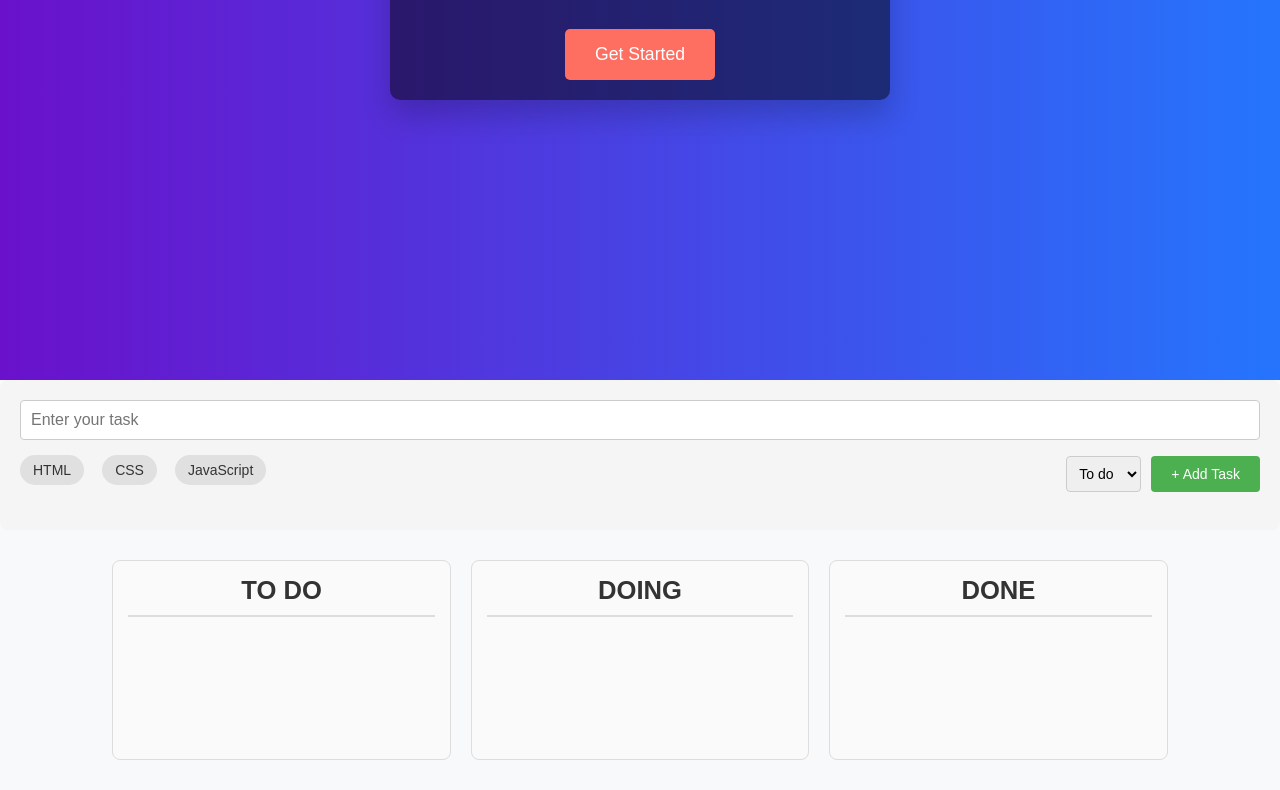
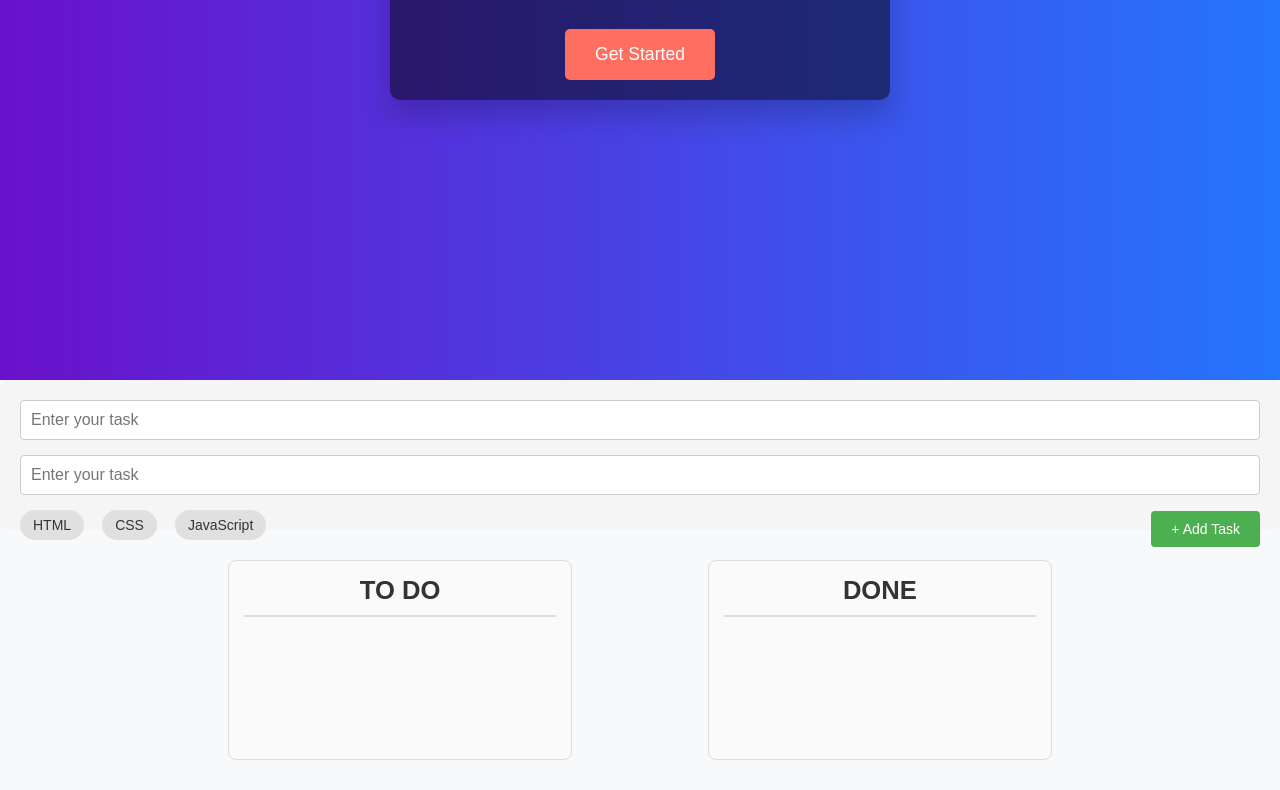
Before and after one commit to nipunasahanmahaliyana/sisara_todo, a React (Create React App) app: page / in a window 1280 px wide. Shown: the part 420-1210 px from the top of the page. Built offline with nearby package versions, Linux system fonts and the light colour scheme.

Commit message:
set as done

```diff
--- a/src/App.js
+++ b/src/App.js
@@ -7,12 +7,19 @@ import WelcomeScreen from "./components/Welcome";
 
 function App() {
   const [tasks, setTasks] = useState([]);
+  const [completedTasks, setCompletedTasks] = useState([]);
   const [isModalOpen, setIsModalOpen] = useState(false);
   const [selectedTask, setSelectedTask] = useState(null);
 
   const handleDelete = (taskIndex) => {
     const newTasks = tasks.filter((_, index) => index !== taskIndex);
     setTasks(newTasks);
+    alert("Task Deleted Successfully");
+  };
+
+  const handleDoneDelete = (taskIndex) => {
+    const newTasks = completedTasks.filter((_, index) => index !== taskIndex);
+    setCompletedTasks(newTasks);
     alert("Task Deleted Successfully");
   };
 
@@ -29,6 +36,13 @@ function App() {
     setIsModalOpen(false);
   };
 
+  const handleTaskDone = (taskIndex) => {
+    const taskToMarkDone = tasks[taskIndex];
+    const newTasks = tasks.filter((_, index) => index !== taskIndex);
+    setTasks(newTasks);
+    setCompletedTasks([...completedTasks, { ...taskToMarkDone, status: "done" }]);
+  };
+
   return (
     <>
     <WelcomeScreen></WelcomeScreen>
@@ -40,23 +54,20 @@ function App() {
           icon=""
           tasks={tasks}
           status="todo"
+          done =  {true}
+          edit = {true}
           handleDelete={handleDelete}
-          openUpdateModal={openUpdateModal}
-        />
-        <TaskColumn
-          title="Doing"
-          icon=""
-          tasks={tasks}
-          status="doing"
-          handleDelete={handleDelete}
+          handleTaskDone={handleTaskDone}
           openUpdateModal={openUpdateModal}
         />
         <TaskColumn
           title="Done"
           icon=""
-          tasks={tasks}
+          tasks={completedTasks}
           status="done"
-          handleDelete={handleDelete}
+          done = {false}
+          edit = {false}
+          handleDelete={handleDoneDelete}
           openUpdateModal={openUpdateModal}
         />
       </main>
--- a/src/components/TaskColumn.jsx
+++ b/src/components/TaskColumn.jsx
@@ -1,7 +1,7 @@
 import React from "react";
 import "./TaskColumn.css";
 
-const TaskColumn = ({ title, tasks, status, handleDelete, openUpdateModal }) => {
+const TaskColumn = ({ title, tasks, status, handleDelete, openUpdateModal,done , edit, handleTaskDone,}) => {
   const filteredTasks = tasks.filter((task) => task.status === status);
 
   return (
@@ -9,6 +9,7 @@ const TaskColumn = ({ title, tasks, status, handleDelete, openUpdateModal }) =>
       <h2>{title}</h2>
       {filteredTasks.map((task, index) => (
         <div key={index} className="task_item">
+          <p>{task.title}</p>
           <p>{task.task}</p>
           <div className="task_tags">
             {task.tags.map((tag, tagIndex) => (
@@ -18,9 +19,19 @@ const TaskColumn = ({ title, tasks, status, handleDelete, openUpdateModal }) =>
             ))}
           </div>
           <div className="task_actions">
+          {done && (
+              <button
+                onClick={() => handleTaskDone(index)}
+                className="edit_button"
+              >
+                Set as done
+              </button>
+            )}
+              {edit && (
             <button onClick={() => openUpdateModal(index)} className="edit_button">
               Edit
             </button>
+              )}
             <button onClick={() => handleDelete(index)} className="delete_button">
               Delete
             </button>
--- a/src/components/TaskFrom.jsx
+++ b/src/components/TaskFrom.jsx
@@ -4,6 +4,7 @@ import Tag from './Tag';
 
 const TaskForm = ({ setTasks }) => {
   const [taskData, setTaskData] = useState({
+    title:"",
     task: "",
     status: "todo",
     tags: []
@@ -18,7 +19,12 @@ const TaskForm = ({ setTasks }) => {
 
   const handleSubmit = (e) => {
     e.preventDefault();
-    // Check if task input is empty
+
+    if (taskData.title.trim() === "") {
+      alert("Please enter a title!");
+      return;
+    }
+
     if (taskData.task.trim() === "") {
       alert("Please enter a task!");
       return;
@@ -30,9 +36,10 @@ const TaskForm = ({ setTasks }) => {
     });
 
     setTaskData({
-      task: "",
-      status: "todo",
-      tags: []
+    title:"",
+    task: "",
+    status: "todo",
+    tags: []
     });
   };
 
@@ -58,6 +65,14 @@ const TaskForm = ({ setTasks }) => {
       <form onSubmit={handleSubmit}>
         <input
           type="text"
+          name="title"
+          value={taskData.title}
+          className="task_input"
+          placeholder='Enter your task'
+          onChange={handleChange}
+        />
+        <input
+          type="text"
           name="task"
           value={taskData.task}
           className="task_input"
@@ -73,16 +88,6 @@ const TaskForm = ({ setTasks }) => {
           </div>
 
           <div>
-            <select
-              name="status"
-              value={taskData.status}
-              className='task_status'
-              onChange={handleChange}
-            >
-              <option value="todo">To do</option>
-              <option value="doing">Doing</option>
-              <option value="done">Done</option>
-            </select>
             <button type="submit" className='task_submit'>+ Add Task</button>
           </div>
         </div>
--- a/src/components/UpdateModal.jsx
+++ b/src/components/UpdateModal.jsx
@@ -24,6 +24,15 @@ const UpdateTaskModal = ({ task, closeModal, handleUpdate }) => {
         <form onSubmit={handleSave}>
           <input
             type="text"
+            name="title"
+            value={taskData.title}
+            placeholder="Update your task"
+            onChange={handleChange}
+            className="modal_input"
+          />
+
+          <input
+            type="text"
             name="task"
             value={taskData.task}
             placeholder="Update your task"
```
